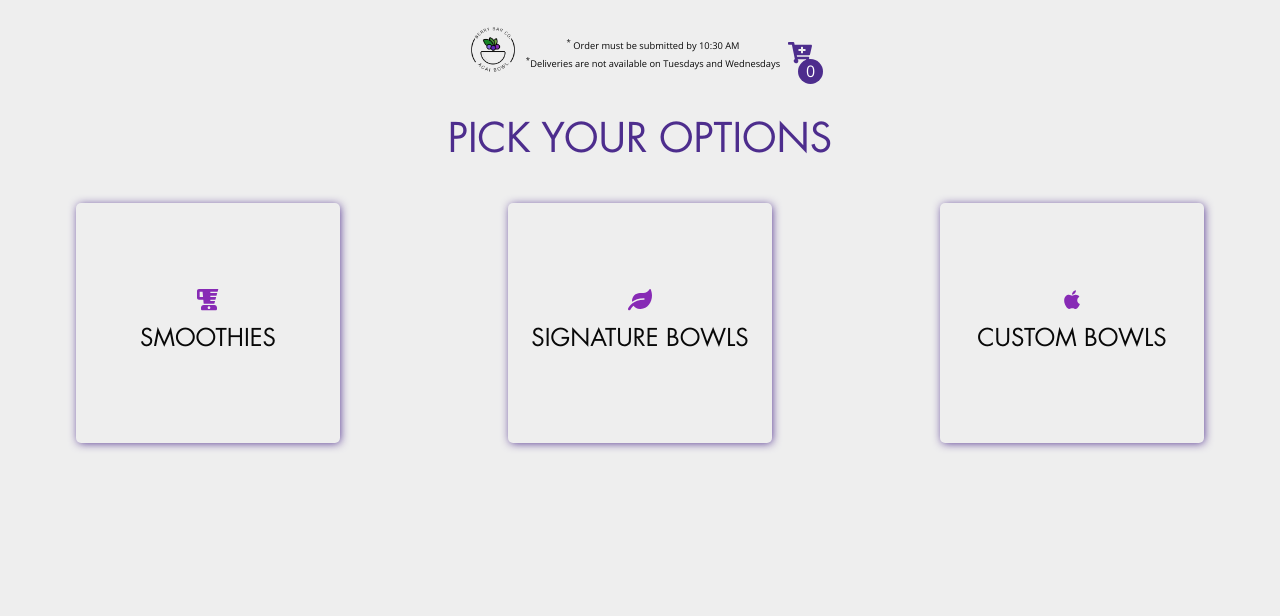
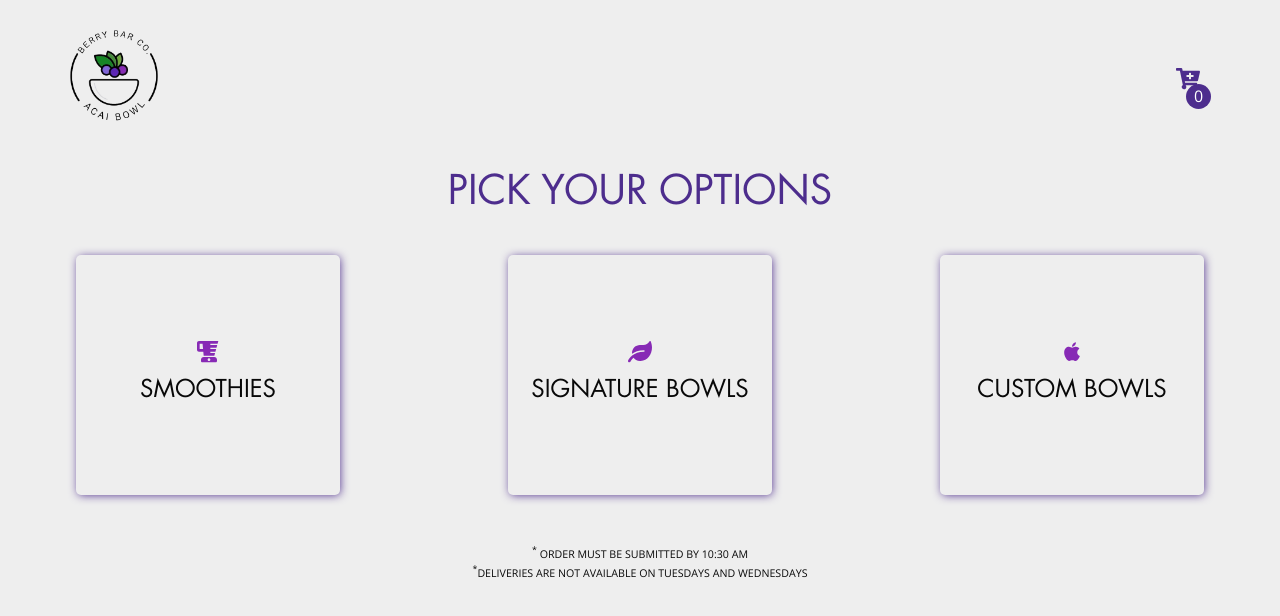
Before and after one commit to daveguz97/berry-group-co-form, a Vue app: page / in a window 1280 px wide. Shown: the top 616 px of the page. Built offline with nearby package versions, Linux system fonts and the light colour scheme.

Commit message:
Rearrange Disclaimer

```diff
--- a/src/components/Choice.vue
+++ b/src/components/Choice.vue
@@ -51,6 +51,10 @@ onMounted(() => {
             </router-link>
         </div>
     </section>
+    <footer>
+        <small><sup>*</sup> Order must be submitted by 10:30 AM</small>
+        <small><sup>*</sup>Deliveries are not available on Tuesdays and Wednesdays</small>
+    </footer>
 </template>
 
 <style scoped>
@@ -63,6 +67,18 @@ onMounted(() => {
     justify-content: center;
 }
 
+footer {
+	display: flex;
+	flex-direction: column;
+	align-items: center;
+	justify-content: center;
+	text-align: center;
+	position: relative;
+	bottom: 0;
+	margin: 1rem 0;
+	font-size: .8rem;
+}
+
 /* Laptop and Desktop */
 @media screen and (min-width: 1024px) {
     .choices .container {
@@ -72,5 +88,4 @@ onMounted(() => {
         text-align: center;
     }
 }
-
 </style>
--- a/src/components/Header.vue
+++ b/src/components/Header.vue
@@ -75,10 +75,6 @@ onMounted(() => {
 			<div class="logo-div">
 					<img @click="navigateHome" class="logo" src="../assets/berry-bar-co-logo.webp" alt="Berry Bar Co. Logo" />
 			</div>
-			<div class="disclaimer">
-				<small><sup>*</sup> Order must be submitted by 10:30 AM</small>
-				<small><sup>*</sup>Deliveries are not available on Tuesdays and Wednesdays</small>
-			</div>
 				<div class="store-container" @click="navigateCheckout">
 					<font-awesome-icon class="store" icon="cart-plus" size="lg" />
 					<div>{{ calculateState() }}</div>
@@ -104,10 +100,12 @@ header {
 }
 .wrapper {
 	display: flex;
+	width: 100%;
 	align-items: center;
-	margin: 1rem 0;
+	justify-content: space-between;
+	margin: 1rem;
 }
-.disclaimer {
+/* .disclaimer {
     display: flex;
     flex-direction: column;
     align-items: center;
@@ -119,7 +117,7 @@ header {
     position: relative;
     top: 0;
 	font-size: .7rem;
-}
+} */
 
 .title {
 	font-size: 1.2rem;
@@ -129,11 +127,12 @@ header {
 	align-self: flex-start;
 }
 .logo {
-    max-width: 50px;
+    max-width: 100px;
 }
 
 .store-container {
 	position: relative;
+	margin-right: 1rem;
 }
 
 .store-container div {
```
Lines whose indentation alone changed are shown as unchanged.
